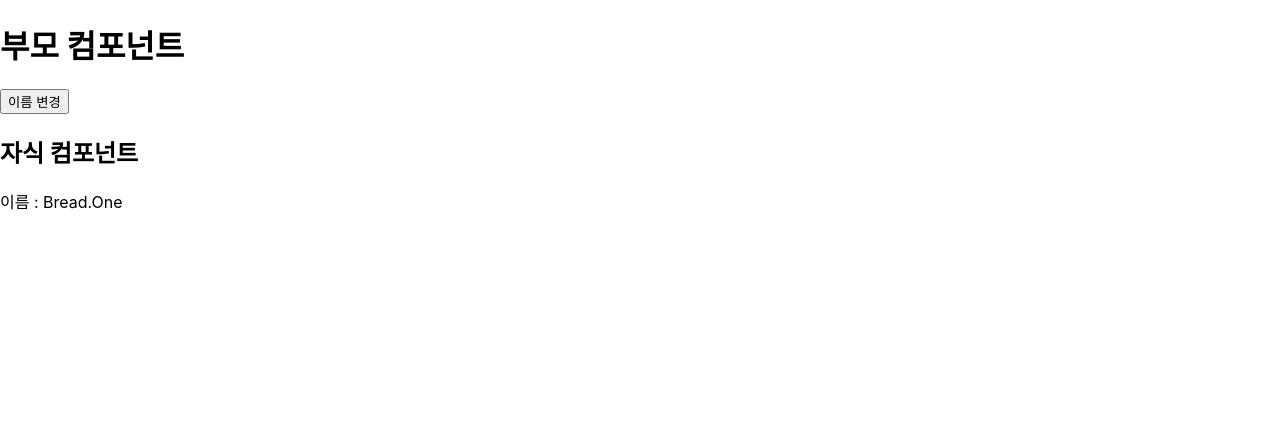
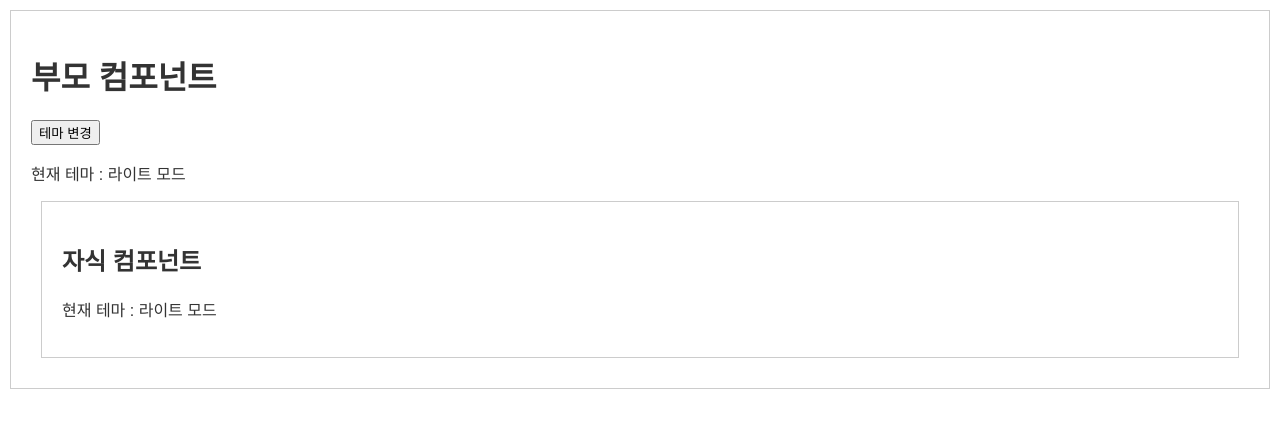
Before and after one commit to bbangwon/my-react-study, a React (Create React App) app: page / in a window 1280 px wide. Shown: the top 428 px of the page. Built offline with nearby package versions, Linux system fonts and the light colour scheme.

Commit message:
NameContext 및 관련 컴포넌트 제거, 테마 기능 추가 및 AppTheme 컴포넌트 구현

```diff
--- a/src/App.jsx
+++ b/src/App.jsx
@@ -1,11 +1,9 @@
-import { NameProvider } from "./NameContext";
-import Parent from "./Parent";
-
+import AppTheme from "./components/AppTheme";
 function App() {
   return (
-    <NameProvider>
-      <Parent></Parent>
-    </NameProvider>
+    <div>
+      <AppTheme></AppTheme>
+    </div>
   );
 }
 
--- a/src/Child.jsx
+++ /dev/null
@@ -1,11 +0,0 @@
-import { useName } from "./NameContext";
-
-export default function Child() {
-  const { name } = useName();
-  return (
-    <div>
-      <h2>자식 컴포넌트</h2>
-      <p>이름 : {name}</p>
-    </div>
-  );
-}
--- a/src/Parent.jsx
+++ /dev/null
@@ -1,17 +0,0 @@
-import Child from "./Child";
-import { useName } from "./NameContext";
-
-export default function Parent() {
-  const { setName } = useName();
-
-  function onClickHandler() {
-    setName("React");
-  }
-  return (
-    <div>
-      <h1>부모 컴포넌트</h1>
-      <button onClick={onClickHandler}>이름 변경</button>
-      <Child></Child>
-    </div>
-  );
-}
--- /dev/null
+++ b/src/components/AppTheme.jsx
@@ -0,0 +1,14 @@
+import { ThemeProvider } from "../contexts/ThemeContext";
+import Parent from "./Parent";
+
+import "../styles/AppTheme.css";
+
+function AppTheme() {
+  return (
+    <ThemeProvider>
+      <Parent></Parent>
+    </ThemeProvider>
+  );
+}
+
+export default AppTheme;
--- /dev/null
+++ b/src/components/Child.jsx
@@ -0,0 +1,11 @@
+import { useTheme } from "../contexts/ThemeContext";
+
+export default function Child() {
+  const { theme } = useTheme();
+  return (
+    <div className={`child ${theme}`}>
+      <h2>자식 컴포넌트</h2>
+      <p>현재 테마 : {theme === "light" ? "라이트 모드" : "다크 모드"}</p>
+    </div>
+  );
+}
--- /dev/null
+++ b/src/components/Parent.jsx
@@ -0,0 +1,15 @@
+import Child from "./Child";
+import { useTheme } from "../contexts/ThemeContext";
+
+export default function Parent() {
+  const { theme, toggleTheme } = useTheme();
+
+  return (
+    <div className={`parent ${theme}`}>
+      <h1>부모 컴포넌트</h1>
+      <button onClick={toggleTheme}>테마 변경</button>
+      <p>현재 테마 : {theme === "light" ? "라이트 모드" : "다크 모드"}</p>
+      <Child></Child>
+    </div>
+  );
+}
--- /dev/null
+++ b/src/contexts/ThemeContext.js
@@ -0,0 +1,21 @@
+import { createContext, useContext, useState } from "react";
+
+const ThemeContext = createContext();
+
+export function ThemeProvider({ children }) {
+  const [theme, setTheme] = useState("light");
+
+  function toggleTheme() {
+    setTheme((preTheme) => (preTheme == "light" ? "dark" : "light"));
+  }
+
+  return (
+    <ThemeContext.Provider value={{ theme, toggleTheme }}>
+      {children}
+    </ThemeContext.Provider>
+  );
+}
+
+export function useTheme() {
+  return useContext(ThemeContext);
+}
--- /dev/null
+++ b/src/styles/AppTheme.css
@@ -0,0 +1,22 @@
+body {
+  font-family: Arial, sans-serif;
+  margin: 0;
+  padding: 0;
+}
+
+.parent,
+.child {
+  padding: 20px;
+  margin: 10px;
+  border: 1px solid #ccc;
+}
+
+.light {
+  background-color: #fff;
+  color: #333;
+}
+
+.dark {
+  background-color: #333;
+  color: #fff;
+}
```
Also changed, not shown: src/contexts/NameContext.js (renamed from src/NameContext.js).
